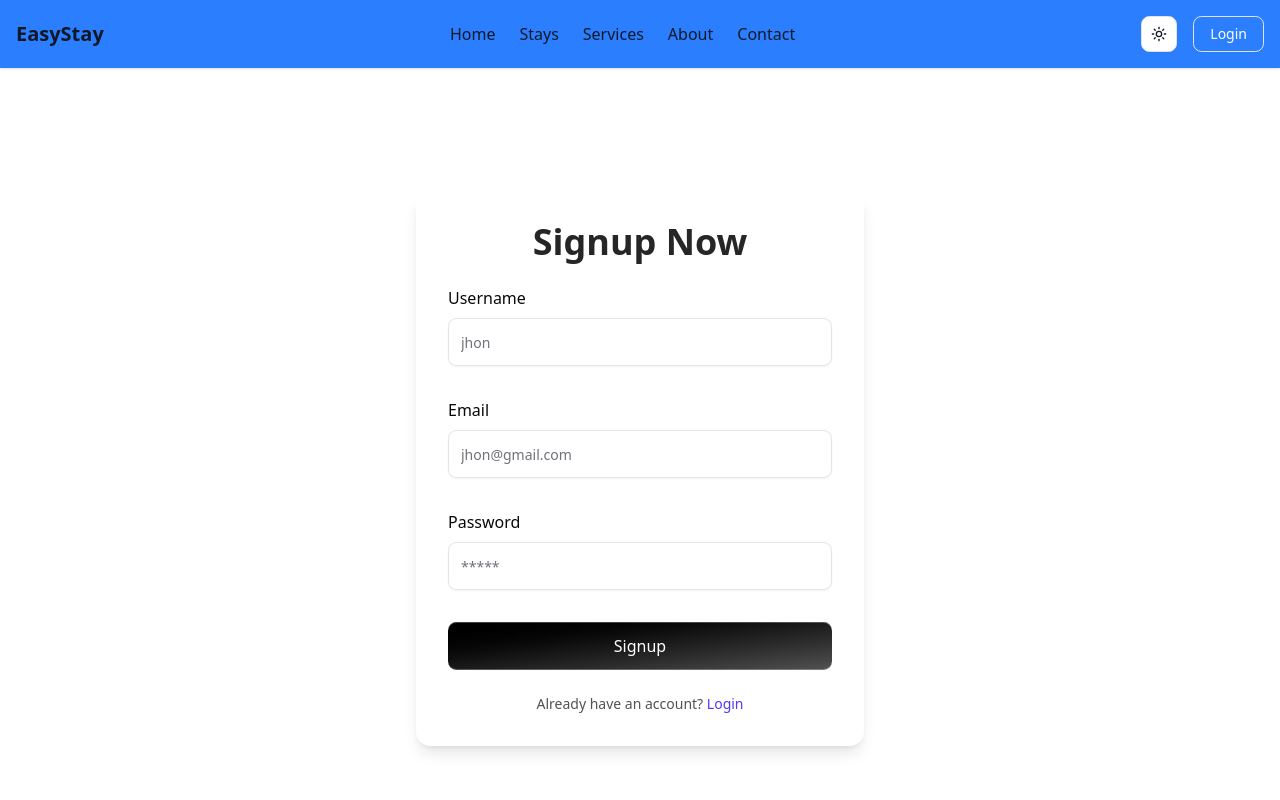
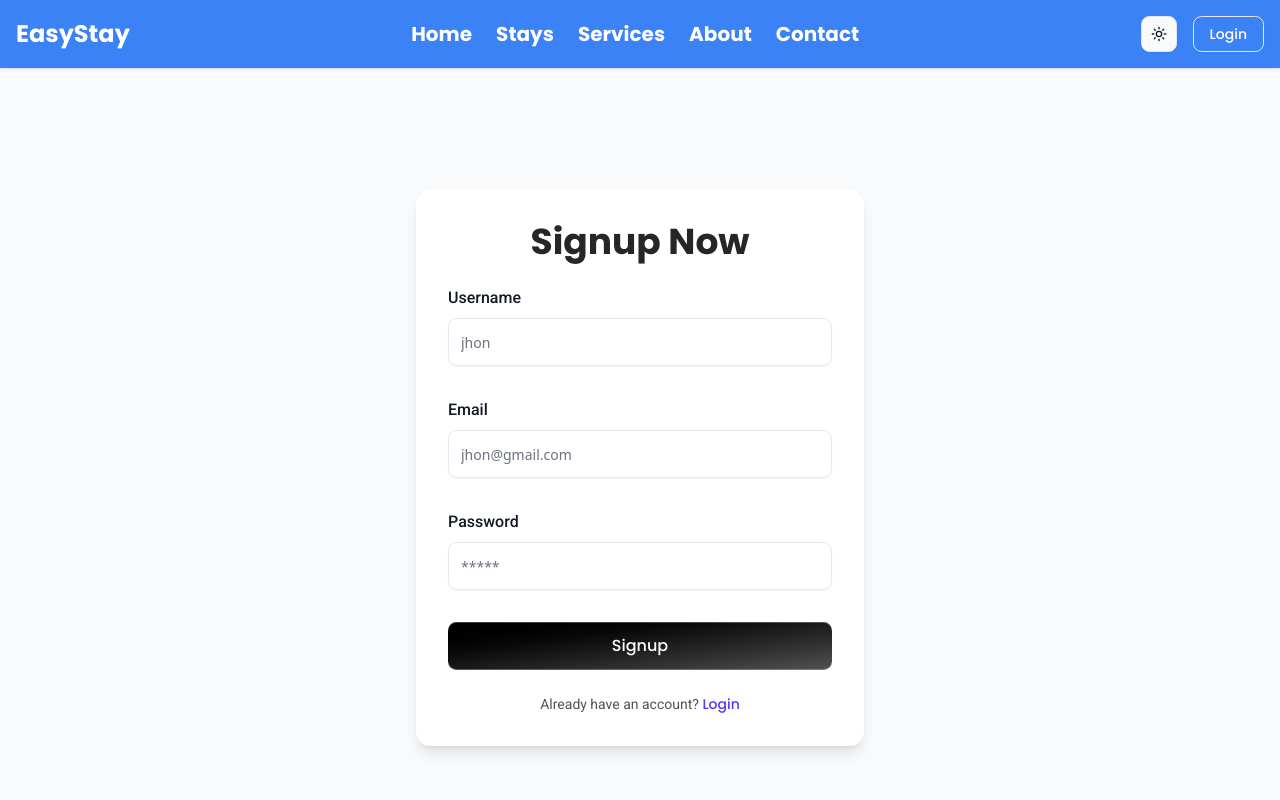
Before and after one commit to sifathasan2430/Easy-Stay, a Next.js app: page /signup in a window 1280 px wide. Shown: the top 800 px of the page. Built offline with nearby package versions, Linux system fonts and the light colour scheme.

Commit message:
[Add]:Custom Fonts

```diff
--- a/src/app/(auth)/signup/page.jsx
+++ b/src/app/(auth)/signup/page.jsx
@@ -48,7 +48,7 @@ export default function SignupForm() {
   return (
     <div className="flex justify-center items-center min-h-screen px-4">
      <div className="w-full max-w-md bg-white dark:bg-black shadow-lg rounded-xl p-6 md:p-8">
-       <h2 className="text-3xl sm:text-4xl text-center font-bold text-neutral-800 dark:text-neutral-200">
+       <h2 className="text-3xl font-heading sm:text-4xl text-center font-bold text-neutral-800 dark:text-neutral-200">
         Signup Now
       </h2>
 
@@ -62,7 +62,7 @@ export default function SignupForm() {
             name="username"
             render={({ field }) => (
               <FormItem>
-                <FormLabel className="text-sm sm:text-base">Username</FormLabel>
+                <FormLabel className="text-sm sm:text-base font-body">Username</FormLabel>
                 <FormControl>
                   <Input
                     placeholder="jhon"
@@ -80,7 +80,7 @@ export default function SignupForm() {
             name="email"
             render={({ field }) => (
               <FormItem>
-                <FormLabel className="text-sm sm:text-base">Email</FormLabel>
+                <FormLabel className="text-sm sm:text-base font-body">Email</FormLabel>
                 <FormControl>
                   <Input
                     placeholder="jhon@gmail.com"
@@ -98,7 +98,7 @@ export default function SignupForm() {
             name="password"
             render={({ field }) => (
               <FormItem>
-                <FormLabel className="text-sm sm:text-base">Password</FormLabel>
+                <FormLabel className="text-sm sm:text-base font-body">Password</FormLabel>
                 <FormControl>
                   <Input
                     placeholder="*****"
@@ -113,7 +113,7 @@ export default function SignupForm() {
           />
 
           <button
-            className="group/btn relative block h-10 sm:h-12 w-full rounded-md bg-gradient-to-br from-black to-neutral-600 font-medium text-white shadow-[0px_1px_0px_0px_#ffffff40_inset,0px_-1px_0px_0px_#ffffff40_inset] dark:bg-zinc-800 dark:from-zinc-900 dark:to-zinc-900 dark:shadow-[0px_1px_0px_0px_#27272a_inset,0px_-1px_0px_0px_#27272a_inset] text-sm sm:text-base"
+            className="group/btn relative block h-10 sm:h-12 w-full font-heading rounded-md bg-gradient-to-br from-black to-neutral-600 font-medium text-white shadow-[0px_1px_0px_0px_#ffffff40_inset,0px_-1px_0px_0px_#ffffff40_inset] dark:bg-zinc-800 dark:from-zinc-900 dark:to-zinc-900 dark:shadow-[0px_1px_0px_0px_#27272a_inset,0px_-1px_0px_0px_#27272a_inset] text-sm sm:text-base"
             type="submit"
           >
             {isSignupLoading ? <span>Loading</span> : <span>Signup</span>}
@@ -123,11 +123,11 @@ export default function SignupForm() {
       </Form>
 
       {/* Login Link */}
-      <p className="text-center text-sm text-neutral-600 dark:text-neutral-400 mt-6">
+      <p className="text-center text-sm text-neutral-600 font-body dark:text-neutral-400 mt-6">
         Already have an account?{" "}
         <Link
           href="/login"
-          className="font-medium text-indigo-600 dark:text-indigo-400 hover:underline"
+          className="font-medium text-indigo-600 font-heading dark:text-indigo-400 hover:underline"
         >
           Login
         </Link>
--- a/src/app/Components/EasyStayReviews.jsx
+++ b/src/app/Components/EasyStayReviews.jsx
@@ -69,7 +69,7 @@ function Stars({ count }) {
 
 function ReviewCard({ r }) {
   return (
-    <div className="flex  flex-col gap-3 border rounded-xl p-4 shadow-sm">
+    <div className="flex  flex-col gap-3 border font-body rounded-xl p-4 shadow-sm">
       <div className="flex items-center gap-3">
         <img
           src={r.img}
@@ -93,7 +93,7 @@ export default function EasyStayReviews() {
 
   return (
     <section className="max-w-7xl mx-auto px-4 py-12">
-      <h2 className="mb-8 text-2xl sm:text-3xl lg:text-4xl font-bold text-center text-gray-900 dark:text-white">
+      <h2 className="mb-8 text-2xl sm:text-3xl lg:text-4xl font-heading font-bold text-center text-gray-900 dark:text-white">
         What Our Guests Say
       </h2>
 
@@ -121,7 +121,7 @@ export default function EasyStayReviews() {
             >
               ✕
             </button>
-            <h3 className="text-xl font-semibold mb-6">All Reviews</h3>
+            <h3 className="text-xl font-semibold font-heading mb-6">All Reviews</h3>
             <div className="grid sm:grid-cols-2 gap-6">
               {reviews.map((r, i) => (
                 <ReviewCard key={i} r={r} />
--- a/src/app/Components/HeroSection.jsx
+++ b/src/app/Components/HeroSection.jsx
@@ -84,13 +84,13 @@ export default function HeroSection() {
                   animate={{ opacity: 1, y: 0 }}
                   transition={{ duration: 0.8 }}
                 >
-                  <h1 className="text-3xl sm:text-4xl md:text-6xl font-bold mb-4 leading-tight">
+                  <h1 className="text-3xl sm:text-4xl md:text-6xl font-heading font-bold mb-4 leading-tight">
                     {slide.title}
                   </h1>
-                  <p className="text-base sm:text-lg md:text-xl mb-6">
+                  <p className="text-base sm:text-lg font-body md:text-xl mb-6">
                     {slide.subtitle}
                   </p>
-                   <button className="bg-white text-black font-semibold px-4 sm:px-6 py-2 sm:py-3 rounded-2xl shadow-md hover:bg-gray-200 transition">
+                   <button className="bg-white text-black font-semibold px-4 font-heading sm:px-6 py-2 sm:py-3 rounded-2xl shadow-md hover:bg-gray-200 transition">
                    <Link href="/services">Get Started</Link>
                   </button>
 
--- a/src/app/Components/Navbar.jsx
+++ b/src/app/Components/Navbar.jsx
@@ -22,7 +22,7 @@ export default function Navbar() {
         <header className="w-full shadow-sm bg-primary dark:bg-gray-900 text-gray-900 dark:text-white">
             <div className="container mx-auto flex items-center justify-between p-4">
                 {/* Logo */}
-                <Link href="/" className="text-xl font-bold">
+                <Link href="/" className="text-2xl text-white font-heading font-bold">
                     EasyStay
                 </Link>
 
@@ -32,7 +32,7 @@ export default function Navbar() {
                         <Link
                             key={link.name}
                             href={link.href}
-                            className="hover:text-button-primary  transition-colors"
+                            className="hover:text-blue-700 text-xl font-bold font-heading text-white"
                         >
                             {link.name}
                         </Link>
@@ -44,7 +44,7 @@ export default function Navbar() {
                     <ModeToggle />
 
                     <Button
-                        className="bg-button-primary text-white border border-button-primary hover:bg-button-primary/80
+                        className="bg-button-primary text-white border font-heading border-button-primary hover:bg-button-primary/80
              transform hover:scale-105 transition-all duration-200"
                     >
                         <Link href="/login">Login</Link>
@@ -71,7 +71,7 @@ export default function Navbar() {
                             <li key={link.name}>
                                 <Link
                                     href={link.href}
-                                    className="block hover:text-button-primary transition-colors"
+                                    className="block font-heading hover:text-button-primary transition-colors"
                                     onClick={() => setMobileOpen(false)}
                                 >
                                     {link.name}
--- a/src/app/globals.css
+++ b/src/app/globals.css
@@ -6,8 +6,9 @@
 @theme inline {
   --color-background: var(--background);
   --color-foreground: var(--foreground);
-  --font-sans: var(--font-geist-sans);
-  --font-mono: var(--font-geist-mono);
+  /* Typography Variables */
+  --font-heading: var(--font-poppins);
+  --font-body: var(--font-roboto);
   --color-sidebar-ring: var(--sidebar-ring);
   --color-sidebar-border: var(--sidebar-border);
   --color-sidebar-accent-foreground: var(--sidebar-accent-foreground);
@@ -60,74 +61,97 @@
     }
   }
 }
-
 :root {
   --radius: 0.65rem;
-  --background: oklch(1 0 0);
-  --foreground: oklch(0.141 0.005 285.823);
-  --card: oklch(1 0 0);
-  --card-foreground: oklch(0.141 0.005 285.823);
-  --popover: oklch(1 0 0);
-  --popover-foreground: oklch(0.141 0.005 285.823);
-  --primary: oklch(0.623 0.214 259.815);
-  --primary-foreground: oklch(0.97 0.014 254.604);
-  --secondary: oklch(0.967 0.001 286.375);
-  --secondary-foreground: oklch(0.21 0.006 285.885);
-  --muted: oklch(0.967 0.001 286.375);
-  --muted-foreground: oklch(0.552 0.016 285.938);
-  --accent: oklch(0.967 0.001 286.375);
-  --accent-foreground: oklch(0.21 0.006 285.885);
-  --destructive: oklch(0.577 0.245 27.325);
-  --border: oklch(0.92 0.004 286.32);
-  --input: oklch(0.92 0.004 286.32);
-  --ring: oklch(0.623 0.214 259.815);
-  --chart-1: oklch(0.646 0.222 41.116);
-  --chart-2: oklch(0.6 0.118 184.704);
-  --chart-3: oklch(0.398 0.07 227.392);
-  --chart-4: oklch(0.828 0.189 84.429);
-  --chart-5: oklch(0.769 0.188 70.08);
-  --sidebar: oklch(0.985 0 0);
-  --sidebar-foreground: oklch(0.141 0.005 285.823);
-  --sidebar-primary: oklch(0.623 0.214 259.815);
-  --sidebar-primary-foreground: oklch(0.97 0.014 254.604);
-  --sidebar-accent: oklch(0.967 0.001 286.375);
-  --sidebar-accent-foreground: oklch(0.21 0.006 285.885);
-  --sidebar-border: oklch(0.92 0.004 286.32);
-  --sidebar-ring: oklch(0.623 0.214 259.815);
+
+  /* 🌞 Light Mode Colors */
+  --background: #F9FAFB;
+  --foreground: #111827;
+
+  --card: #FFFFFF;
+  --card-foreground: #111827;
+
+  --popover: #FFFFFF;
+  --popover-foreground: #111827;
+
+  /* 🎨 Brand Colors */
+  --primary: #3B82F6; /* Blue 500 */
+  --primary-foreground: #FFFFFF;
+
+  --secondary: #E0F2FE; /* Light Blue background for tags, badges */
+  --secondary-foreground: #1E3A8A;
+
+  --muted: #F3F4F6;
+  --muted-foreground: #6B7280;
+
+  --accent: #F59E0B; /* Amber 500 for CTA buttons */
+  --accent-foreground: #1C1917;
+
+  --destructive: #EF4444; /* Red 500 */
+  --border: #E5E7EB;
+  --input: #E5E7EB;
+  --ring: #2563EB;
+
+  /* Example Chart Colors */
+  --chart-1: #3B82F6;
+  --chart-2: #F59E0B;
+  --chart-3: #10B981;
+  --chart-4: #8B5CF6;
+  --chart-5: #EF4444;
+
+  /* Sidebar Colors */
+  --sidebar: #FFFFFF;
+  --sidebar-foreground: #111827;
+  --sidebar-primary: #3B82F6;
+  --sidebar-primary-foreground: #FFFFFF;
+  --sidebar-accent: #F3F4F6;
+  --sidebar-accent-foreground: #111827;
+  --sidebar-border: #E5E7EB;
+  --sidebar-ring: #2563EB;
 }
 
+/* 🌙 Dark Mode */
 .dark {
-  --background: oklch(0.141 0.005 285.823);
-  --foreground: oklch(0.985 0 0);
-  --card: oklch(0.21 0.006 285.885);
-  --card-foreground: oklch(0.985 0 0);
-  --popover: oklch(0.21 0.006 285.885);
-  --popover-foreground: oklch(0.985 0 0);
-  --primary: oklch(0.546 0.245 262.881);
-  --primary-foreground: oklch(0.379 0.146 265.522);
-  --secondary: oklch(0.274 0.006 286.033);
-  --secondary-foreground: oklch(0.985 0 0);
-  --muted: oklch(0.274 0.006 286.033);
-  --muted-foreground: oklch(0.705 0.015 286.067);
-  --accent: oklch(0.274 0.006 286.033);
-  --accent-foreground: oklch(0.985 0 0);
-  --destructive: oklch(0.704 0.191 22.216);
-  --border: oklch(1 0 0 / 10%);
-  --input: oklch(1 0 0 / 15%);
-  --ring: oklch(0.488 0.243 264.376);
-  --chart-1: oklch(0.488 0.243 264.376);
-  --chart-2: oklch(0.696 0.17 162.48);
-  --chart-3: oklch(0.769 0.188 70.08);
-  --chart-4: oklch(0.627 0.265 303.9);
-  --chart-5: oklch(0.645 0.246 16.439);
-  --sidebar: oklch(0.21 0.006 285.885);
-  --sidebar-foreground: oklch(0.985 0 0);
-  --sidebar-primary: oklch(0.546 0.245 262.881);
-  --sidebar-primary-foreground: oklch(0.379 0.146 265.522);
-  --sidebar-accent: oklch(0.274 0.006 286.033);
-  --sidebar-accent-foreground: oklch(0.985 0 0);
-  --sidebar-border: oklch(1 0 0 / 10%);
-  --sidebar-ring: oklch(0.488 0.243 264.376);
+  --background: #111827;
+  --foreground: #F9FAFB;
+
+  --card: #1F2937;
+  --card-foreground: #F9FAFB;
+
+  --popover: #1F2937;
+  --popover-foreground: #F9FAFB;
+
+  --primary: #60A5FA; /* Blue 400 for better contrast in dark mode */
+  --primary-foreground: #1E3A8A;
+
+  --secondary: #1E3A8A;
+  --secondary-foreground: #E0F2FE;
+
+  --muted: #374151;
+  --muted-foreground: #9CA3AF;
+
+  --accent: #FCD34D; /* Amber 300 (slightly lighter in dark mode) */
+  --accent-foreground: #1E1B4B;
+
+  --destructive: #F87171;
+  --border: #374151;
+  --input: #4B5563;
+  --ring: #60A5FA;
+
+  --chart-1: #60A5FA;
+  --chart-2: #FCD34D;
+  --chart-3: #34D399;
+  --chart-4: #A78BFA;
+  --chart-5: #F87171;
+
+  --sidebar: #1F2937;
+  --sidebar-foreground: #F9FAFB;
+  --sidebar-primary: #60A5FA;
+  --sidebar-primary-foreground: #1E3A8A;
+  --sidebar-accent: #374151;
+  --sidebar-accent-foreground: #F9FAFB;
+  --sidebar-border: #374151;
+  --sidebar-ring: #60A5FA;
 }
 
 @layer base {
--- a/src/app/layout.js
+++ b/src/app/layout.js
@@ -1,36 +1,38 @@
-import { Geist, Geist_Mono } from "next/font/google";
+// app/layout.jsx
+import { Poppins, Roboto } from "next/font/google";
 import "./globals.css";
 
 import { ThemeProvider } from "@/app/Components/ThemeProvider";
+import Navbar from "./Components/Navbar";
+import Footer from "./Components/Footer";
 
-import Footer from "./Components/Footer";
-import Navbar from "./Components/Navbar";
-
-const geistSans = Geist({
-  variable: "--font-geist-sans",
+const poppins = Poppins({
   subsets: ["latin"],
+  variable: "--font-poppins",
+  weight: ["400", "500", "600", "700"], // Regular to Bold
 });
 
-const geistMono = Geist_Mono({
-  variable: "--font-geist-mono",
+const roboto = Roboto({
   subsets: ["latin"],
+  variable: "--font-roboto",
+  weight: ["300", "400", "500"],
 });
 
 export const metadata = {
   title: "EasyStay— Short-Term Rental Marketplace",
-  description: "Develop by Team DevOps",
+  description: "Developed by Team DevOps",
 };
 
 export default function RootLayout({ children }) {
   return (
     <html lang="en" suppressHydrationWarning>
       <body
-        className={`${geistSans.variable} ${geistMono.variable} antialiased`}
+        className={`${poppins.variable} ${roboto.variable} antialiased font-sans`}
       >
         <ThemeProvider attribute="class" defaultTheme="light" enableSystem>
           <Navbar />
-         {children}
-          <Footer/>
+          {children}
+          <Footer />
         </ThemeProvider>
       </body>
     </html>
--- /dev/null
+++ b/tailwind.config.js
@@ -0,0 +1,12 @@
+const { fontFamily } = require("tailwindcss/defaultTheme");
+
+module.exports = {
+  theme: {
+    extend: {
+      fontFamily: {
+        heading: ["var(--font-poppins)", ...fontFamily.sans],
+        body: ["var(--font-roboto)", ...fontFamily.sans],
+      },
+    },
+  },
+};
```
Also changed, not shown: src/app/(auth)/login/page.jsx (+6 -6 lines), src/app/Components/FAQ.jsx (+11 -11 lines), src/app/Components/Footer.jsx (+5 -5 lines), src/app/Components/HowItWorks.jsx (+4 -4 lines).
